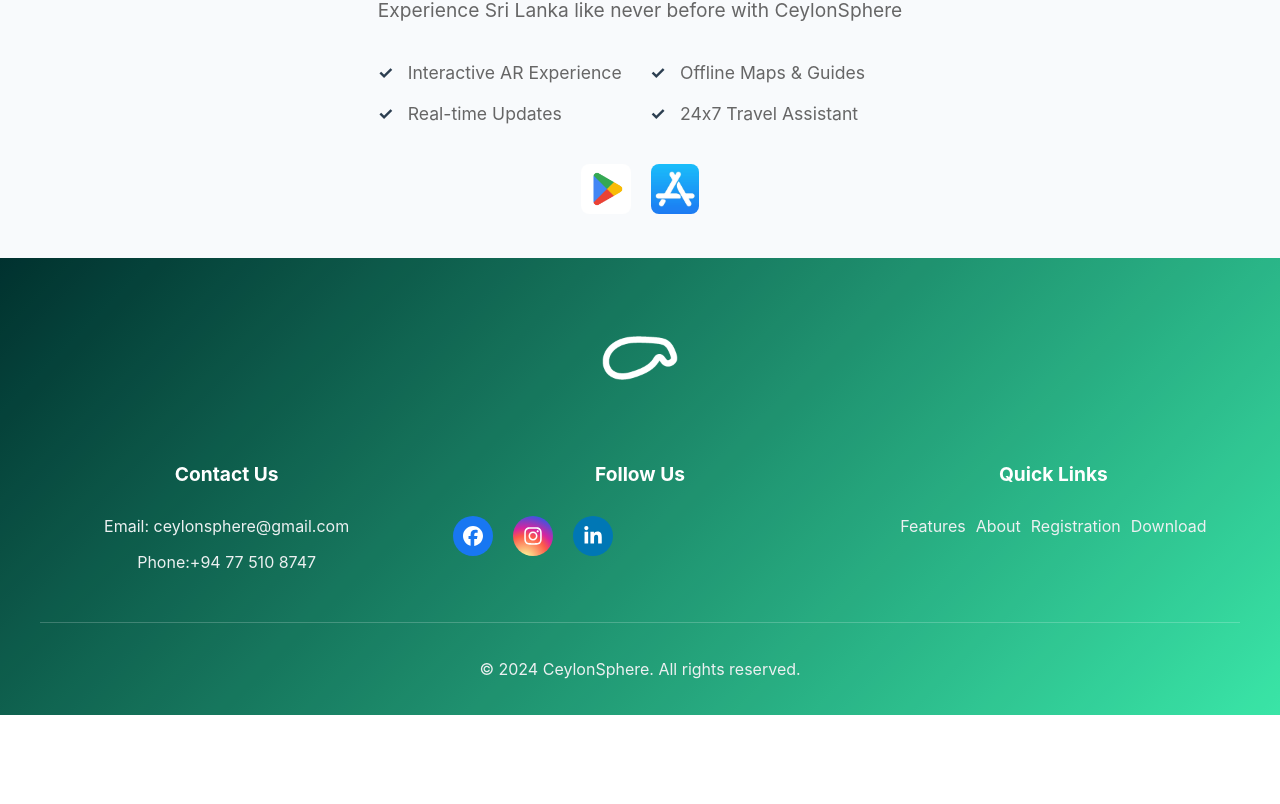
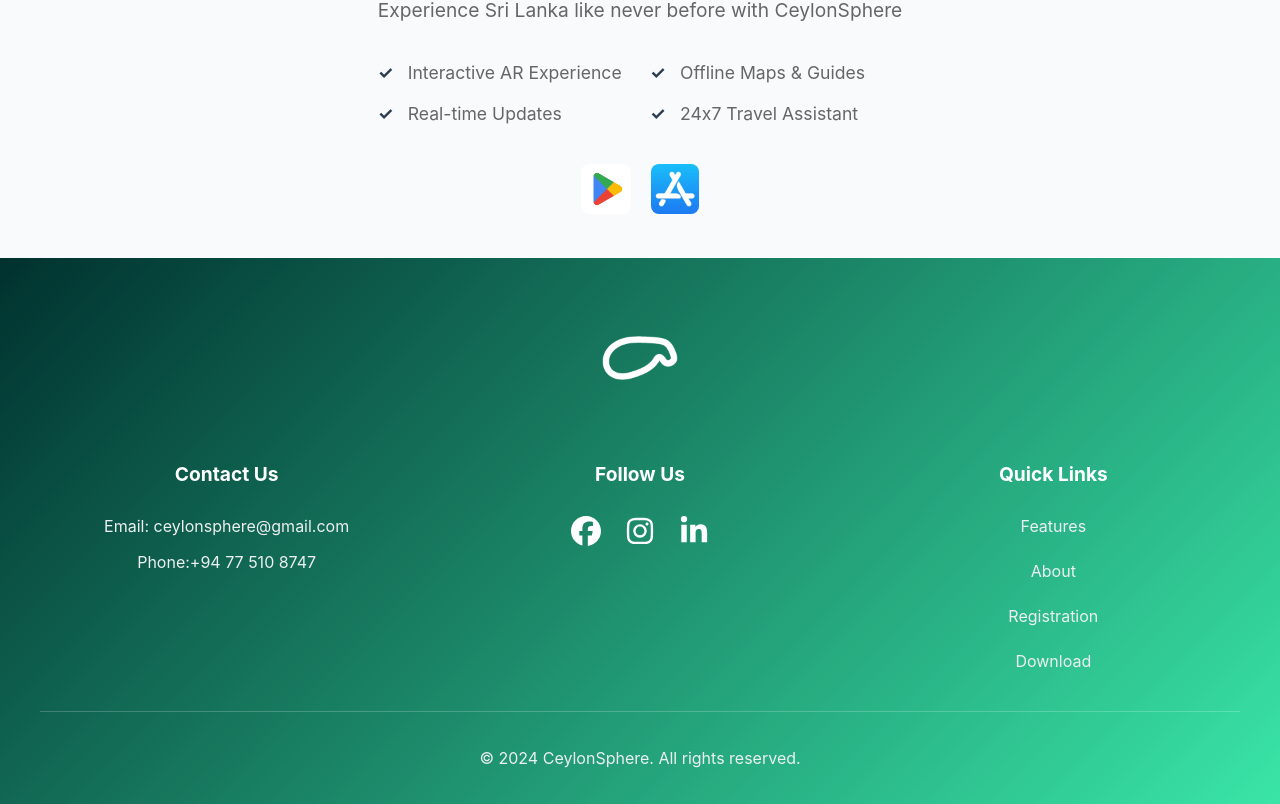
Before and after one commit to Chanuth03/Marketing-Website, a React (Create React App) app: page / in a window 1280 px wide. Shown: the part 4137-4941 px from the top of the page. Before the commit the page ends 4852 px from the top, so only its background shows below. Built offline with nearby package versions, Linux system fonts and the light colour scheme.

Commit message:
updated footer

```diff
--- a/src/components/Footer.css
+++ b/src/components/Footer.css
@@ -75,18 +75,18 @@
 
 .social-links {
   display: flex;
-  gap: 20px;
-  margin-top: 15px;
+  gap: 1.5rem;
+  margin-top: 1rem;
+  align-items: center;
+  justify-content: center; /* Center align the icons */
 }
 
 .social-links a {
   display: flex;
   align-items: center;
   justify-content: center;
-  width: 40px;
-  height: 40px;
-  border-radius: 50%;
-  transition: all 0.3s ease;
+  color: white;
+  transition: transform 0.3s ease;
 }
 
 .social-links a.facebook {
@@ -107,18 +107,17 @@
 
 .social-links a:hover {
   transform: translateY(-3px);
-  box-shadow: 0 5px 15px rgba(0, 0, 0, 0.2);
 }
 
 .social-links svg {
-  width: 20px;
-  height: 20px;
+  width: 30px; /* Increased size */
+  height: 30px; /* Increased size */
 }
 
 .footer-section nav {
   display: flex;
-  flex-direction: row;
-  gap: 10px;
+  flex-direction: column;
+  gap: 25px;
   justify-content: center;
 }
 
@@ -179,9 +178,11 @@
 
   .social-links {
     justify-content: center;
+    margin-top: 0.8rem;
   }
 
-  .footer-section nav {
-    align-items: center;
+  .social-links svg {
+    width: 28px; /* Slightly smaller on mobile */
+    height: 28px; /* Slightly smaller on mobile */
   }
 }
--- a/src/components/Footer.js
+++ b/src/components/Footer.js
@@ -9,7 +9,9 @@
     <footer className="footer">
       <div className="footer-container">
         <div className="footer-logo">
-          <img src={logo} alt="CeylonSphere Logo" />
+          <a href="#hero">
+            <img src={logo} alt="CeylonSphere Logo" />
+          </a>
         </div>
 
         <div className="footer-content">
@@ -22,13 +24,13 @@
           <div className="footer-section">
             <h3>Follow Us</h3>
             <div className="social-links">
-              <a href="#" className="facebook">
+              <a href="#" aria-label="Facebook">
                 <FontAwesomeIcon icon={faFacebook} />
               </a>
-              <a href="https://www.instagram.com/ceylonsphere/?hl=en" className="instagram">
+              <a href="https://www.instagram.com/ceylonsphere/?hl=en" aria-label="Instagram">
                 <FontAwesomeIcon icon={faInstagram} />
               </a>
-              <a href="#" className="linkedin">
+              <a href="#" aria-label="LinkedIn">
                 <FontAwesomeIcon icon={faLinkedinIn} />
               </a>
             </div>
```
